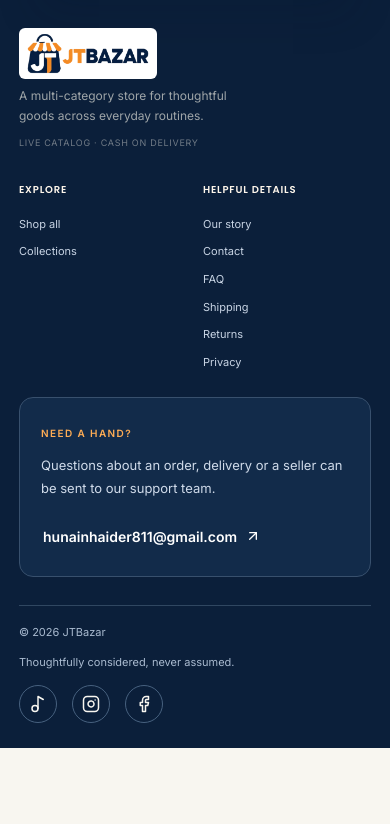
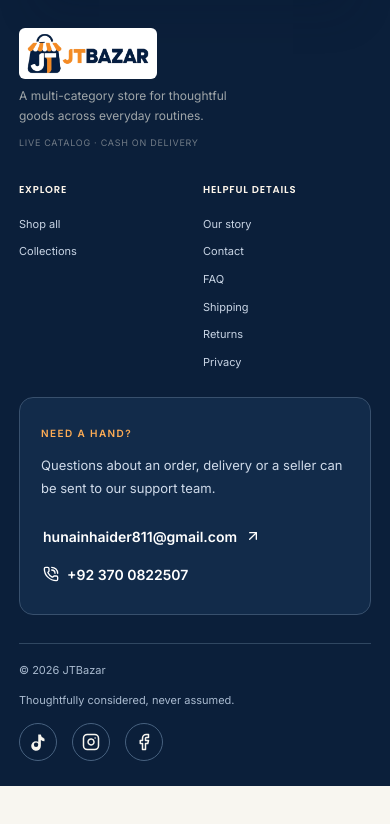
Before and after one commit to hunainhaider5566-dotcom/front-ecommerce, a React (Vite) app: page / in a window 390 px wide. Shown: the part 4600-5424 px from the top of the page. Built offline with nearby package versions, Linux system fonts and the light colour scheme; no server answers; the database is empty.

Commit message:
Add JTBazar phone contact and official social icons

```diff
--- a/src/components/layout/SiteFooter.tsx
+++ b/src/components/layout/SiteFooter.tsx
@@ -1,4 +1,4 @@
-import { ArrowUpRight, Facebook, Instagram, MessageCircle, Music2 } from 'lucide-react'
+import { ArrowUpRight, Facebook, Instagram, MessageCircle, PhoneCall } from 'lucide-react'
 import { Link } from 'react-router-dom'
 import { SOCIAL_LINKS } from '../../config/store'
 import { useCatalog } from '../../contexts/CatalogContext'
@@ -6,7 +6,8 @@ import { useI18n } from '../../i18n/LocaleContext'
 import { useStoreSettings } from '../../hooks/useStoreSettings'
 import { NewsletterSignup } from '../home/NewsletterSignup'
 
-const socialIcons = { Facebook, Instagram, TikTok: Music2, WhatsApp: MessageCircle }
+const TikTokIcon = ({ size = 18 }: { size?: number }) => <svg width={size} height={size} viewBox="0 0 24 24" fill="currentColor" aria-hidden="true"><path d="M19.59 6.69a4.83 4.83 0 0 1-3.77-4.25V2h-3.5v13.67a2.9 2.9 0 0 1-2.9 2.9 2.9 2.9 0 1 1 2.9-2.9c0-.16-.01-.32-.04-.47V11.6a6.4 6.4 0 1 0 3.54 5.73V9.4a8.28 8.28 0 0 0 4.84 1.56V7.5c-.36 0-.72-.04-1.07-.11Z" /></svg>
+const socialIcons = { Facebook, Instagram, TikTok: TikTokIcon, WhatsApp: MessageCircle }
 
 export function SiteFooter() {
   const { t } = useI18n()
@@ -18,7 +19,7 @@ export function SiteFooter() {
       <div className="footer-brand"><Link className="wordmark wordmark--footer" to="/" aria-label={`${settings.storeName} home`}><img className="brand-logo" src="/jtbazar-logo.png" alt="JTBazar" /></Link><p>{t('A multi-category store for thoughtful goods across everyday routines.')}</p><span className="footer-note-badge">{t(settings.codEnabled ? 'Live catalog · Cash on delivery' : 'Live catalog')}</span></div>
       <div className="footer-column"><h2>{t('Explore')}</h2><Link to="/shop">{t('Shop all')}</Link><Link to="/categories">{t('Collections')}</Link>{categories.slice(0, 3).map((category) => <Link key={category.id} to={`/categories/${category.slug}`}>{t(category.name)}</Link>)}</div>
       <div className="footer-column"><h2>{t('Helpful details')}</h2><Link to="/about">{t('Our story')}</Link><Link to="/contact">{t('Contact')}</Link><Link to="/faq">{t('FAQ')}</Link><Link to="/shipping">{t('Shipping')}</Link><Link to="/returns">{t('Returns')}</Link><Link to="/privacy">{t('Privacy')}</Link></div>
-      <div className="footer-note"><span className="eyebrow">{t('Need a hand?')}</span><p>{t('Questions about an order, delivery or a seller can be sent to our support team.')}</p>{settings.supportEmail ? <a href={`mailto:${settings.supportEmail}`}>{settings.supportEmail} <ArrowUpRight size={14} /></a> : <Link to="/contact">{t('Contact support')} <ArrowUpRight size={14} /></Link>}</div>
+      <div className="footer-note"><span className="eyebrow">{t('Need a hand?')}</span><p>{t('Questions about an order, delivery or a seller can be sent to our support team.')}</p>{settings.supportEmail ? <a href={`mailto:${settings.supportEmail}`}>{settings.supportEmail} <ArrowUpRight size={14} /></a> : <Link to="/contact">{t('Contact support')} <ArrowUpRight size={14} /></Link>}<a className="footer-phone" href="tel:+923700822507"><PhoneCall size={14} aria-hidden="true" /> +92 370 0822507</a></div>
     </div>
     <div className="footer-bottom"><span>© {new Date().getFullYear()} {settings.storeName}</span><div className="footer-socials" aria-label={t('Social links')}>{SOCIAL_LINKS.map((item) => { const Icon = socialIcons[item.label]; return item.href.startsWith('https://') ? <a href={item.href} key={item.label} target="_blank" rel="noopener noreferrer" aria-label={t(item.label)}><Icon size={18} aria-hidden="true" /><span className="sr-only">{t(item.label)}</span></a> : <span key={item.label} aria-label={t(item.label)} title={t(item.label)}><Icon size={18} aria-hidden="true" /><span className="sr-only">{t(item.label)}</span></span> })}</div><span>{t('Thoughtfully considered, never assumed.')}</span></div>
   </footer>
```
